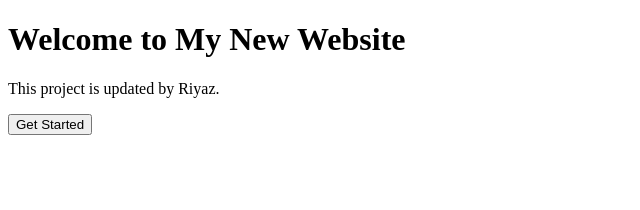
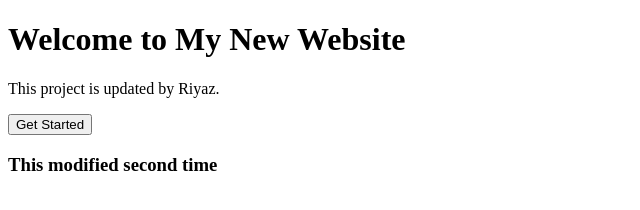
Before and after one commit to sharukshaik2004-cmd/git, a plain HTML site: page index.html in a window 1280 px wide. Shown: the whole page, without its empty margins (0-640 px from the left). Drawn offline with Linux system fonts and the light colour scheme.

Commit message:
Added 2nd time

```diff
--- a/index.html
+++ b/index.html
@@ -9,5 +9,6 @@
     <h1>Welcome to My New Website</h1>
 <p>This project is updated by Riyaz.</p>
 <button>Get Started</button>
+<h3>This modified second time</h3>
 </body>
 </html>
```
